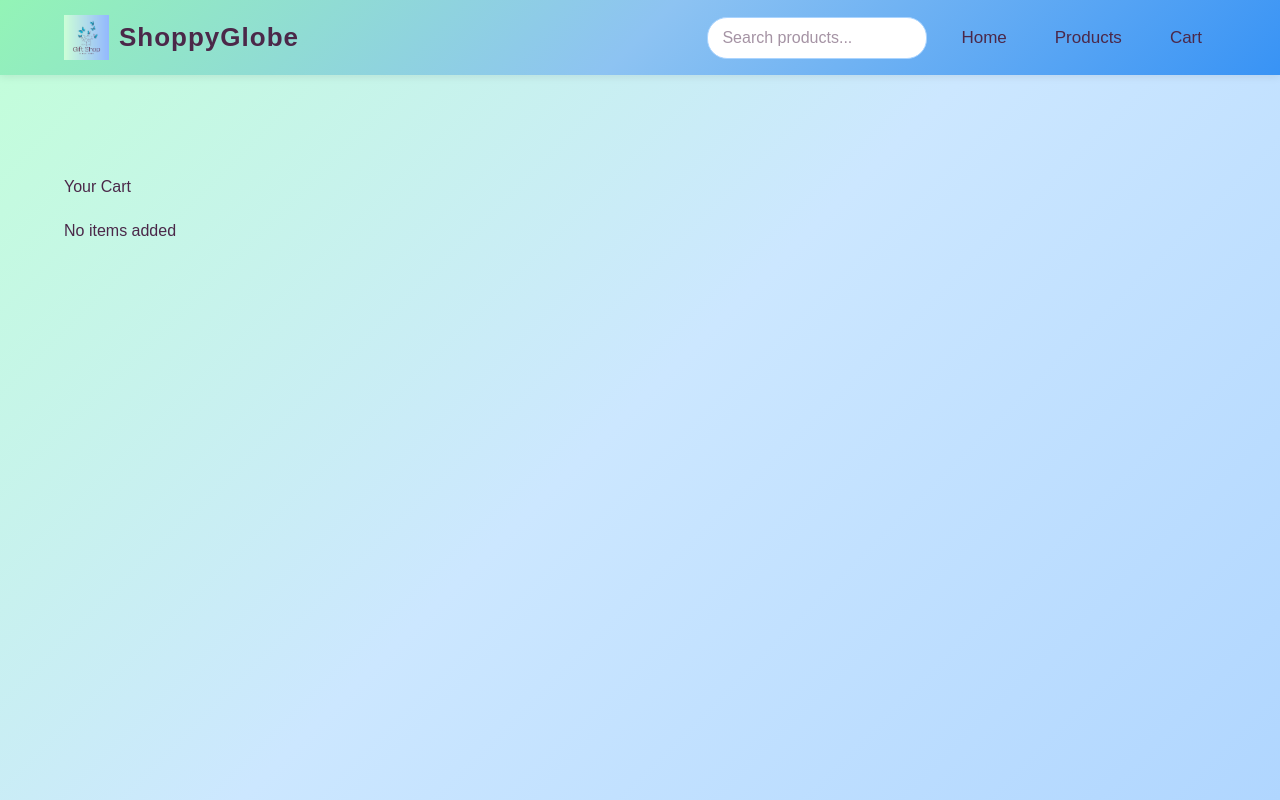
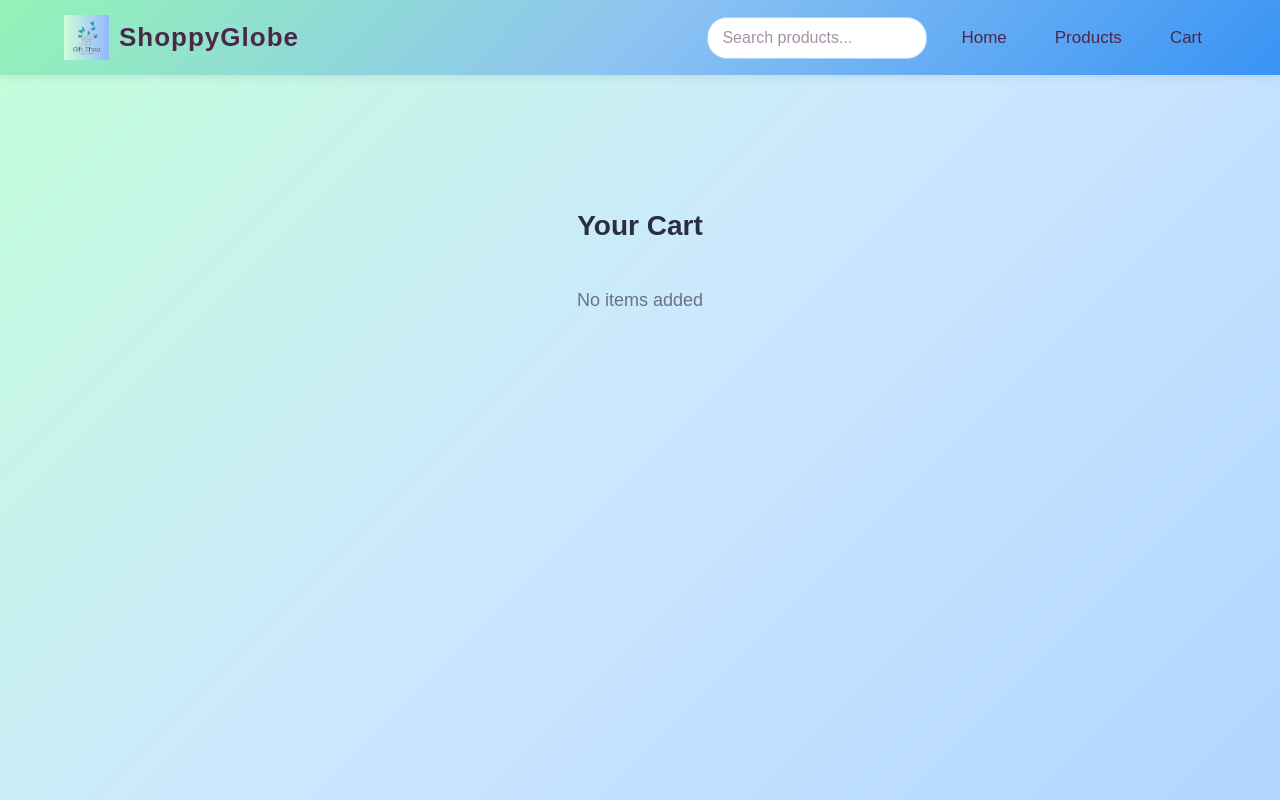
Before and after one commit to chaitali9497/ecommerce-cart, a React (Vite) app: page /cart in a window 1280 px wide. Built offline with nearby package versions, Linux system fonts and the light colour scheme.

Commit message:
new filecartStorage added ,fixed cart quantity. and change cart css

```diff
--- a/src/components/Header.jsx
+++ b/src/components/Header.jsx
@@ -5,9 +5,16 @@ import logo from "../assets/logo.png";
 import "../styles/header.css";
 import { useState } from "react";
 
+
  function Header() {
   const { cart } = useSelector((state) => state.cart);
   const [openMenu, setOpenMenu] = useState(false);
+
+
+  const totalItems = cart.reduce(
+    (sum, item) => sum + item.quantity,
+    0
+  );
 
   return (
     <header className="header">
@@ -39,9 +46,9 @@ import { useState } from "react";
 
           <Link to="/cart" onClick={() => setOpenMenu(false)}>
             Cart
-            {cart.length > 0 && (
-              <span className="cart-badge">{cart.length}</span>
-            )}
+      {totalItems > 0 && (
+        <span className="cart-badge">{totalItems}</span>
+      )}
           </Link>
         </nav>
 
--- a/src/pages/Cart.jsx
+++ b/src/pages/Cart.jsx
@@ -14,10 +14,13 @@ function Cart() {
 
 
   return (
-    <div className="container">
-      <h1 style={{ margin: "20px 0" }}>Your Cart</h1>
+   <div className="container cart-page">
+  <h1 className="cart-title">Your Cart</h1>
 
-      {cart.length === 0 && <p>No items added</p>}
+  {cart.length === 0 && (
+    <p className="empty-cart">No items added</p>
+  )}
+
 
       <div className="cart-items">
         {cart.map((c) => (
--- a/src/redux/CartSlice.js
+++ b/src/redux/CartSlice.js
@@ -1,46 +1,64 @@
 import { createSlice } from "@reduxjs/toolkit";
+import { loadCart, saveCart } from "../utils/cartStorage";
 
 const cartSlice = createSlice({
   name: "cart",
   initialState: {
-    cart: [],
+    cart: loadCart(),
     searchTerm: "",
   },
 
   reducers: {
     addToCart: (state, action) => {
-      const found = state.cart.find((item) => item.id === action.payload.id);
+      const found = state.cart.find(
+        (item) => item.id === action.payload.id
+      );
 
       if (found) {
         found.quantity += 1;
       } else {
         state.cart.push({ ...action.payload, quantity: 1 });
       }
+
+      saveCart(state.cart);
     },
 
     removeFromCart: (state, action) => {
-      state.cart = state.cart.filter((item) => item.id !== action.payload);
+      state.cart = state.cart.filter(
+        (item) => item.id !== action.payload
+      );
+
+      saveCart(state.cart);
     },
 
     increaseQty: (state, action) => {
-      const item = state.cart.find((item) => item.id === action.payload);
+      const item = state.cart.find(
+        (item) => item.id === action.payload
+      );
       if (item) item.quantity += 1;
+
+      saveCart(state.cart);
     },
 
     decreaseQty: (state, action) => {
-      const item = state.cart.find((item) => item.id === action.payload);
+      const item = state.cart.find(
+        (item) => item.id === action.payload
+      );
       if (item && item.quantity > 1) {
         item.quantity -= 1;
       }
+
+      saveCart(state.cart);
+    },
+
+    clearCart: (state) => {
+      state.cart = [];
+      localStorage.removeItem("cart");
     },
 
     setSearchTerm: (state, action) => {
       state.searchTerm = action.payload;
     },
-
-    clearCart: (state) => {
-      state.cart = [];
-    }
   },
 });
 
@@ -50,7 +68,7 @@ export const {
   increaseQty,
   decreaseQty,
   setSearchTerm,
-  clearCart
+  clearCart,
 } = cartSlice.actions;
 
 export default cartSlice.reducer;
--- a/src/styles/Cart.css
+++ b/src/styles/Cart.css
@@ -1,53 +1,20 @@
-.cart-item {
-  background: #ffffff;
-  padding: 18px;
-  border-radius: 14px;
-  display: flex;
-  justify-content: space-between;
-  align-items: center;
-  box-shadow: 0 4px 14px rgba(0, 0, 0, 0.12);
-  border: 1px solid rgba(0, 170, 255, 0.15);
+.cart-page {
+  padding: 30px 0;
 }
 
 
-.cart-item img {
-  width: 80px;
-  height: 80px;
-  object-fit: cover;
-  border-radius: 10px;
-  box-shadow: 0 2px 8px rgba(0,0,0,0.15);
+.cart-title {
+  margin: 20px 0;
+  font-size: 28px;
+  font-weight: 700;
+  color: #2b2d42;
+  text-align: center;
 }
 
 
-.cart-left h3 {
+.empty-cart {
+  margin-top: 40px;
+  text-align: center;
   font-size: 18px;
-  font-weight: 600;
-  color: #4b2849;
+  color: #6b7280;
 }
-
-
-.quantity-box {
-  display: flex;
-  align-items: center;
-  gap: 12px;
-}
-
-
-.quantity-btn {
-  padding: 6px 14px;
-  background: linear-gradient(135deg, #4b2849, #0a7484);
-  color: white;
-  border: none;
-  border-radius: 8px;
-  cursor: pointer;
-  font-weight: 600;
-  transition: 0.25s ease;
-  box-shadow: 0 3px 10px rgba(0,0,0,0.15);
-}
-
-
-.quantity-btn:hover {
-  background: linear-gradient(135deg, #5d3260, #0d899e);
-  transform: translateY(-2px);
-  box-shadow: 0 6px 18px rgba(0, 170, 255, 0.25);
-}
--- a/src/styles/Header.css
+++ b/src/styles/Header.css
@@ -76,6 +76,7 @@
 
 
 
+
 .hamburger {
   display: none;
   font-size: 30px;
--- /dev/null
+++ b/src/utils/cartStorage.js
@@ -0,0 +1,13 @@
+
+export const loadCart = () => {
+  try {
+    const data = localStorage.getItem("cart");
+    return data ? JSON.parse(data) : [];
+  } catch {
+    return [];
+  }
+};
+
+export const saveCart = (cart) => {
+  localStorage.setItem("cart", JSON.stringify(cart));
+};
```
Also changed, not shown: src/styles/CartItem.css (+53 -0 lines).
